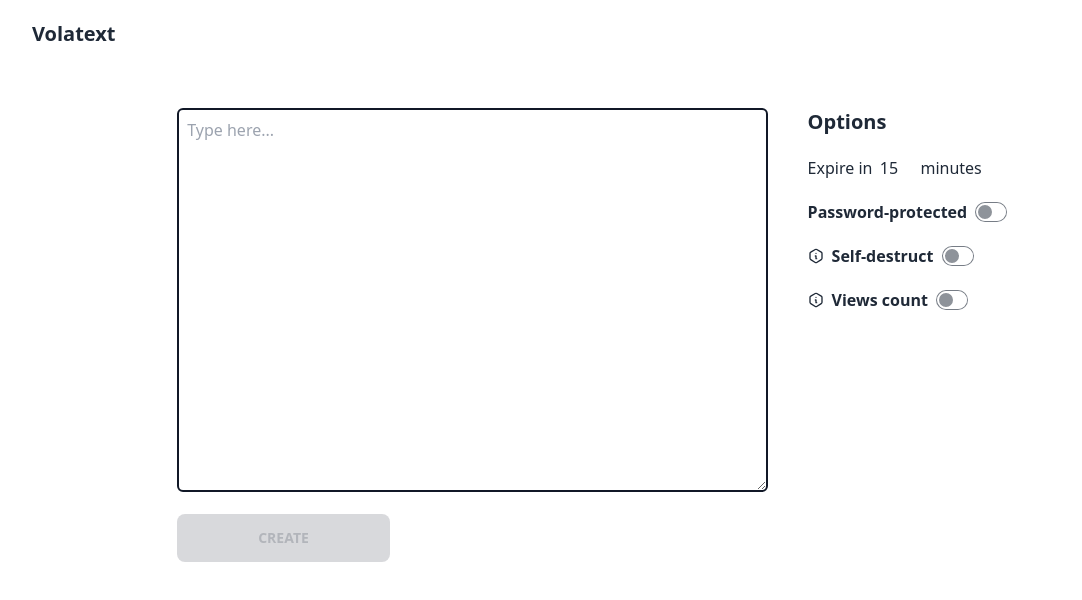
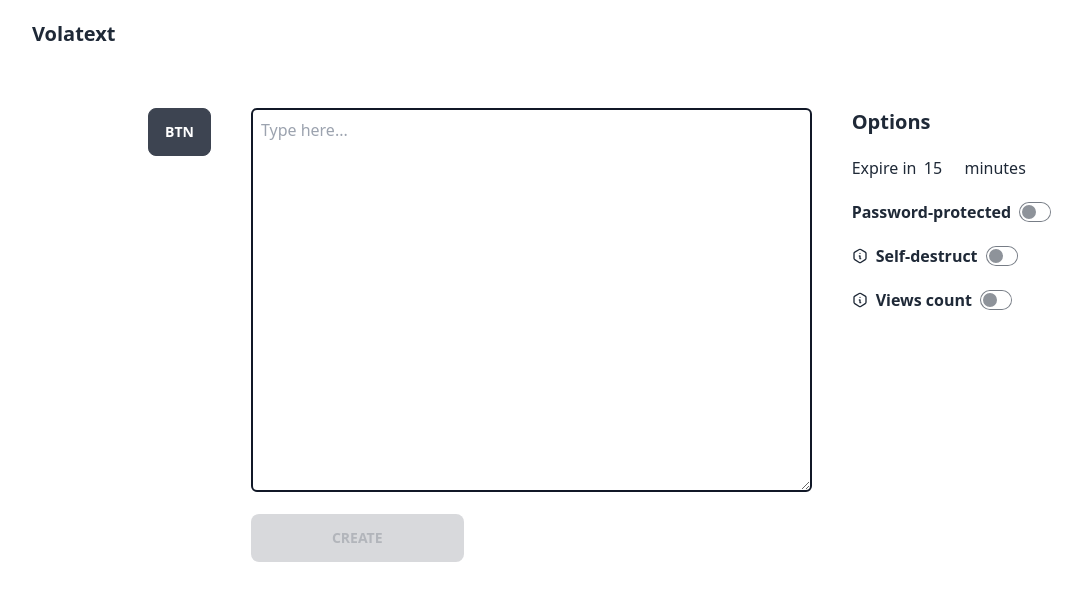
Before and after one commit to akinloluwami/volatext, a Next.js app: page /create in a window 1280 px wide. Shown: the top 600 px of the page, without its empty margins (0-1082 px from the left). Built offline with nearby package versions, Linux system fonts and the light colour scheme; no server answers.

Commit message:
added token function

```diff
--- a/app/create/page.tsx
+++ b/app/create/page.tsx
@@ -4,7 +4,7 @@
 import axios from "axios";
 import React, { useState, useRef } from "react";
 import { TbInfoHexagon } from "react-icons/tb";
-import { db } from "@/utils/db";
+import db from "@/utils/db";
 
 const Create = () => {
   const [loading, setLoading] = useState<boolean>(false);
@@ -47,17 +47,23 @@
   const [showToast, setShowToast] = useState<boolean>(false);
 
   const addToken = async () => {
-    try {
-      await db.accessToken.add({
-        token: "babysy5367485909847vubmoibuv",
+    db.tokens
+      .add({
+        accessToken: "your_access_token_here",
+      })
+      .then(() => {
+        console.log("Token added to database.");
+      })
+      .catch((error: any) => {
+        console.error(error);
       });
-    } catch (error) {
-      console.log(error);
-    }
   };
 
   return (
     <div className="flex justify-center gap-10 lg:px-32 mt-10 flex-col lg:flex-row pb-10">
+      <button className="btn" onClick={addToken}>
+        BTN
+      </button>
       {showToast && (
         <div className="toast toast-top toast-end">
           <div className="alert alert-info">
```
